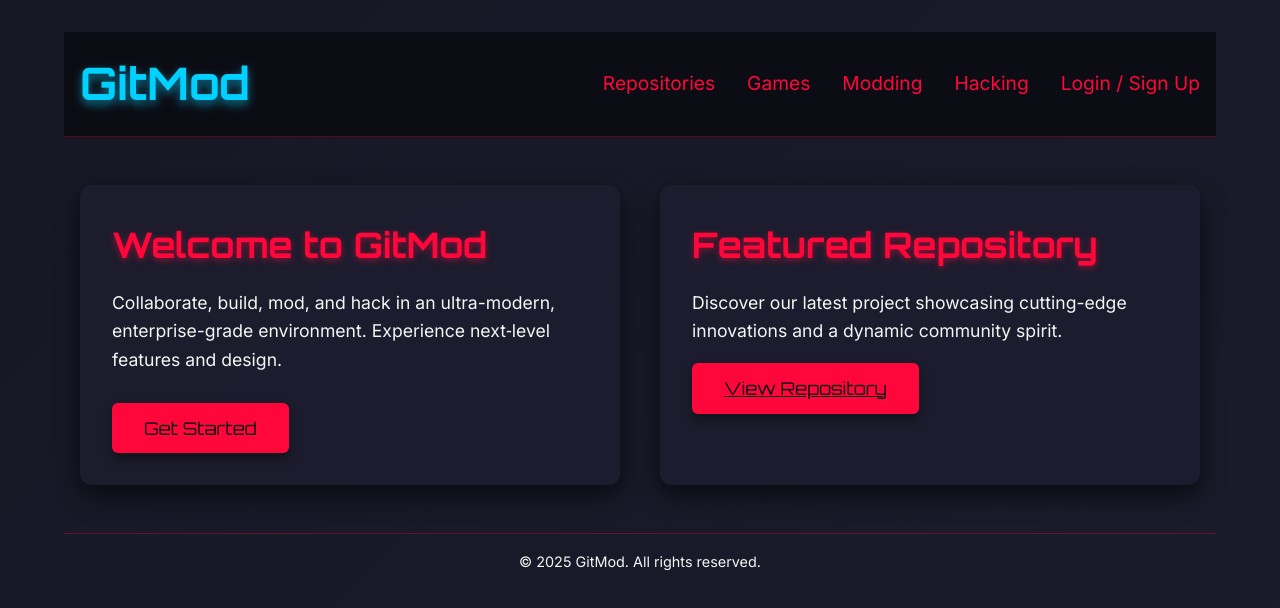
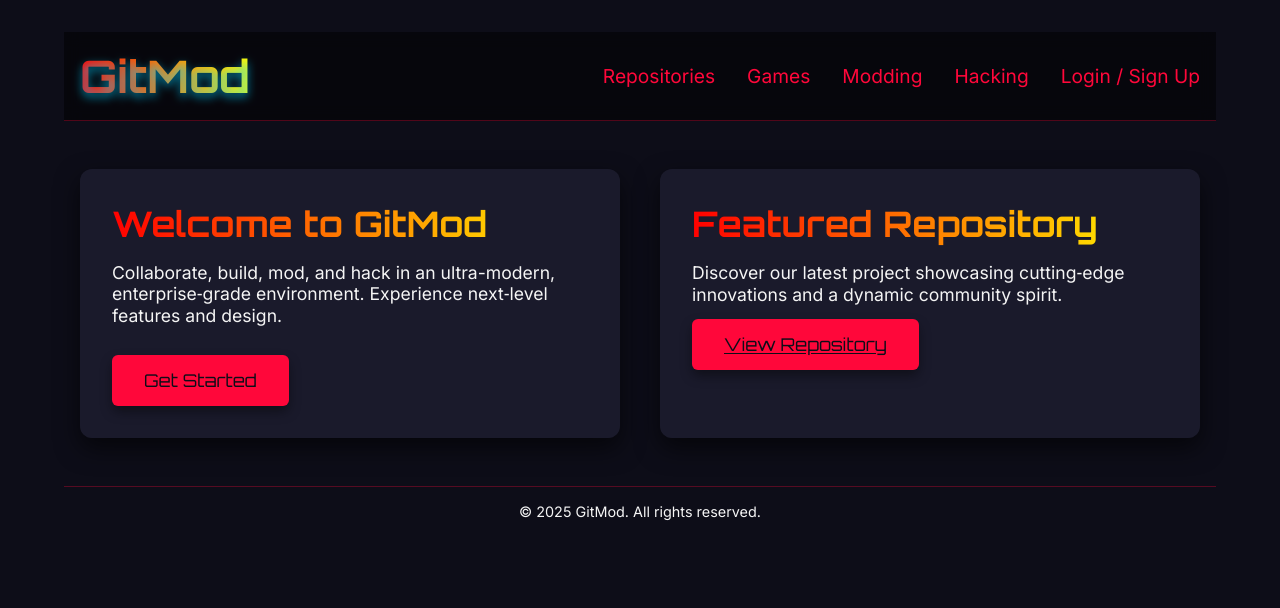
Before and after one commit to N0TLuck0xF/GitMod-frontend, a plain HTML site: page index.html in a window 1280 px wide. Drawn offline with nearby package versions, Linux system fonts and the light colour scheme; animation ran at ten frames a second.

Commit message:
Update index.html

```diff
--- a/index.html
+++ b/index.html
@@ -7,10 +7,10 @@
   <!-- Google Fonts for a modern, refined look -->
   <link href="https://fonts.googleapis.com/css2?family=Inter:wght@300;400;700&family=Orbitron:wght@400;700&display=swap" rel="stylesheet">
   <style>
-    /* CSS Variables for design consistency */
+    /* CSS Variables */
     :root {
-      --primary-dark: #0d0d18;
-      --accent-dark: #1e1e30;
+      --bg-dark: #0d0d18;
+      --bg-accent: #1e1e30;
       --primary-light: #f5f5f5;
       --accent-light: #ff073a;
       --neon-blue: #00d1ff;
@@ -23,20 +23,34 @@
       padding: 0;
       box-sizing: border-box;
     }
-    body {
+    html, body {
+      width: 100%;
+      height: 100%;
       font-family: 'Inter', sans-serif;
       color: var(--primary-light);
-      line-height: 1.6;
-      min-height: 100vh;
       overflow-x: hidden;
-      background: linear-gradient(135deg, var(--primary-dark), var(--accent-dark));
-      background-size: 400% 400%;
-      animation: gradientShift 15s ease infinite;
+      background: var(--bg-dark);
     }
-    @keyframes gradientShift {
-      0% { background-position: 0% 50%; }
-      50% { background-position: 100% 50%; }
-      100% { background-position: 0% 50%; }
+    /* Three.js Canvas */
+    #bg-canvas {
+      position: fixed;
+      top: 0;
+      left: 0;
+      width: 100%;
+      height: 100%;
+      z-index: -1;
+    }
+    /* Animated Multicolor Text */
+    .multicolor {
+      background: linear-gradient(90deg, #ff0000, #ff7f00, #ffff00, #00ff00, #0000ff, #4b0082, #8f00ff);
+      background-size: 300%;
+      -webkit-background-clip: text;
+      -webkit-text-fill-color: transparent;
+      animation: colorShift 5s linear infinite;
+    }
+    @keyframes colorShift {
+      0% { background-position: 0%; }
+      100% { background-position: 300%; }
     }
     /* Header & Navigation */
     header {
@@ -103,7 +117,7 @@
       gap: 2.5rem;
       padding: 1rem 0;
     }
-    /* Enhanced Card with Depth and 3D Hover */
+    /* Enhanced Card with 3D Depth */
     .card {
       background: var(--card-bg);
       border-radius: 12px;
@@ -121,8 +135,6 @@
       font-family: 'Orbitron', sans-serif;
       font-size: 2.2rem;
       margin-bottom: 1rem;
-      color: var(--accent-light);
-      text-shadow: 0 2px 6px rgba(255, 7, 58, 0.5);
     }
     .card p {
       font-size: 1.1rem;
@@ -135,7 +147,7 @@
       font-size: 1.1rem;
       background: var(--accent-light);
       border: none;
-      color: var(--primary-dark);
+      color: var(--bg-dark);
       padding: 0.9rem 2rem;
       border-radius: 6px;
       cursor: pointer;
@@ -146,7 +158,7 @@
       transform: translateY(-4px);
       box-shadow: 0 10px 20px rgba(0, 0, 0, 0.6);
       background: var(--neon-blue);
-      color: var(--primary-dark);
+      color: var(--bg-dark);
     }
     /* Footer Styling */
     footer {
@@ -233,7 +245,7 @@
       padding: 0.9rem;
       border: 1px solid #555;
       border-radius: 6px;
-      background: var(--accent-dark);
+      background: var(--bg-accent);
       color: var(--primary-light);
     }
     /* Responsive Adjustments */
@@ -254,8 +266,11 @@
   </style>
 </head>
 <body>
+  <!-- Three.js Background Canvas -->
+  <canvas id="bg-canvas"></canvas>
+
   <header class="container">
-    <h1>GitMod</h1>
+    <h1 class="multicolor">GitMod</h1>
     <nav>
       <ul>
         <li><a href="#">Repositories</a></li>
@@ -269,16 +284,16 @@
 
   <main class="container">
     <div class="card">
-      <h2>Welcome to GitMod</h2>
+      <h2 class="multicolor">Welcome to GitMod</h2>
       <p>
-        Collaborate, build, mod, and hack in an ultra-modern, enterprise-grade environment. Experience next‑level features and design.
+        Collaborate, build, mod, and hack in an ultra-modern, enterprise‑grade environment. Experience next‑level features and design.
       </p>
       <button class="btn">Get Started</button>
     </div>
     <div class="card">
-      <h2>Featured Repository</h2>
+      <h2 class="multicolor">Featured Repository</h2>
       <p>
-        Discover our latest project showcasing cutting-edge innovations and a dynamic community spirit.
+        Discover our latest project showcasing cutting‑edge innovations and a dynamic community spirit.
       </p>
       <a class="btn" href="#">View Repository</a>
     </div>
@@ -315,7 +330,45 @@
     </div>
   </div>
 
+  <!-- Three.js Library -->
+  <script src="https://cdnjs.cloudflare.com/ajax/libs/three.js/r128/three.min.js"></script>
   <script>
+    // Three.js Animated Background
+    const canvas = document.getElementById('bg-canvas');
+    const renderer = new THREE.WebGLRenderer({ canvas, alpha: true });
+    renderer.setSize(window.innerWidth, window.innerHeight);
+
+    const scene = new THREE.Scene();
+    const camera = new THREE.PerspectiveCamera(75, window.innerWidth/window.innerHeight, 0.1, 1000);
+    camera.position.z = 5;
+
+    // Create a rotating, wireframe torus knot
+    const geometry = new THREE.TorusKnotGeometry(1, 0.3, 100, 16);
+    const material = new THREE.MeshBasicMaterial({
+      color: 0xffffff,
+      wireframe: true,
+      opacity: 0.5,
+      transparent: true
+    });
+    const torusKnot = new THREE.Mesh(geometry, material);
+    scene.add(torusKnot);
+
+    function animate() {
+      requestAnimationFrame(animate);
+      torusKnot.rotation.x += 0.01;
+      torusKnot.rotation.y += 0.01;
+      renderer.render(scene, camera);
+    }
+    animate();
+
+    window.addEventListener('resize', () => {
+      const width = window.innerWidth;
+      const height = window.innerHeight;
+      renderer.setSize(width, height);
+      camera.aspect = width / height;
+      camera.updateProjectionMatrix();
+    });
+
     // Modal toggling and tab switching
     const loginBtn = document.getElementById('loginBtn');
     const authModal = document.getElementById('auth-modal');
@@ -335,7 +388,6 @@
       authModal.style.display = 'none';
     });
 
-    // Switch to Login tab
     loginTab.addEventListener('click', () => {
       loginTab.classList.add('active');
       signupTab.classList.remove('active');
@@ -344,7 +396,6 @@
       modalTitle.textContent = 'Login';
     });
 
-    // Switch to Sign Up tab
     signupTab.addEventListener('click', () => {
       signupTab.classList.add('active');
       loginTab.classList.remove('active');
@@ -353,7 +404,6 @@
       modalTitle.textContent = 'Sign Up';
     });
 
-    // Close modal when clicking outside the modal content
     window.addEventListener('click', (e) => {
       if (e.target === authModal) {
         authModal.style.display = 'none';
```
